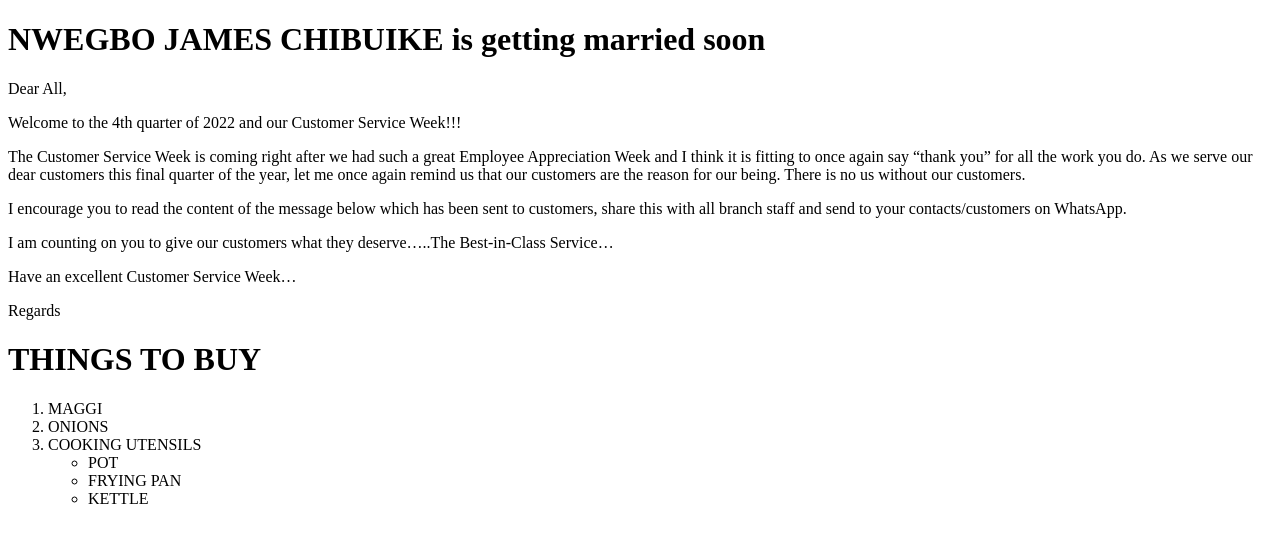
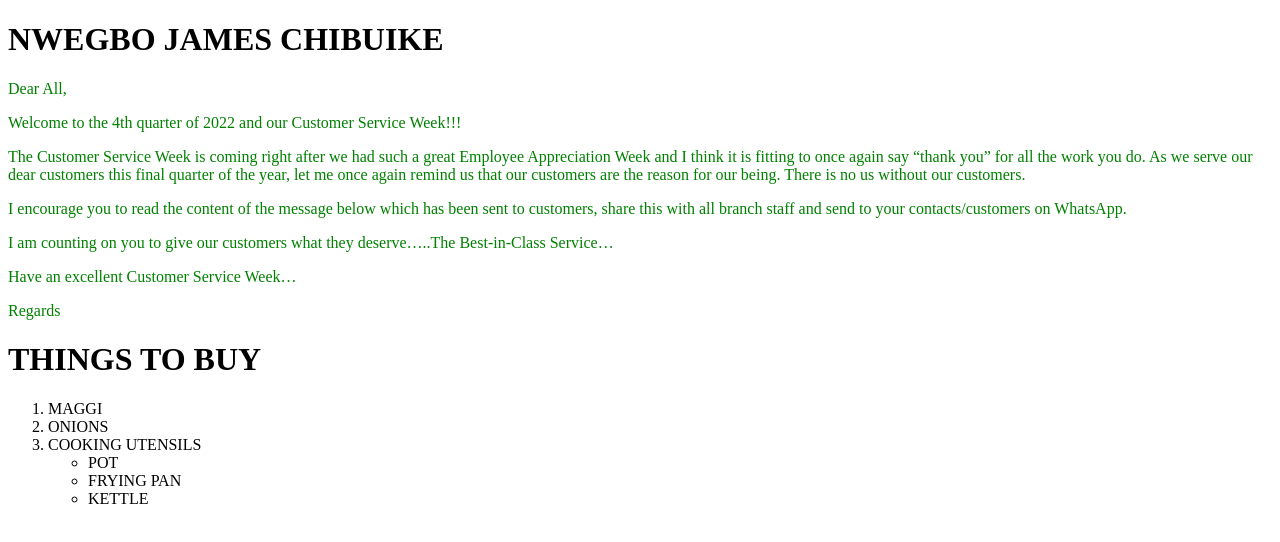
Before and after one commit to Jamesnwegbo/FURTHER-PRACTICE, a plain HTML site: page site/index.html in a window 1280 px wide. Drawn offline with Linux system fonts and the light colour scheme.

Commit message:
colour added

```diff
--- a/site/index.html
+++ b/site/index.html
@@ -1,10 +1,18 @@
 <!DOCTYPE html>
 <html>
 <head>
+	<meta charset="utf-8">
 	<title> FURTHER PRACTICE</title>
+	<style type="text/css">
+		p{ color: green;
+		font: italic;
+		font-size: 20px
+		text-align: center;}
+		h1{color: rgb(green);}
+	</style>
 </head>
 <body>
-<h1>NWEGBO JAMES CHIBUIKE is getting married soon</h1>
+<h1>NWEGBO JAMES CHIBUIKE</h1>
 <p>Dear All,</p>
 
 
@@ -31,12 +39,6 @@
 
 <p>Regards    </p>
 
-<p><h1>THINGS TO BUY</h1>
-<OL><LI>MAGGI</LI>
-<LI>ONIONS</LI>
-<LI>COOKING UTENSILS
-<UL><LI>POT</LI>
-<LI>FRYING PAN</LI>
-<LI>KETTLE</LI></UL></LI></OL></p>
+<p><h1>THINGS TO BUY</h1><OL><LI>MAGGI</LI><LI>ONIONS</LI><LI>COOKING UTENSILS<UL><LI>POT</LI><LI>FRYING PAN</LI><LI>KETTLE</LI></UL></LI></OL></p>
 </body>
 </html>
```
